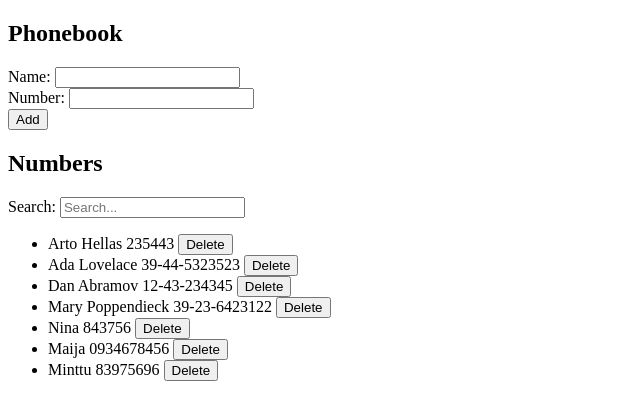
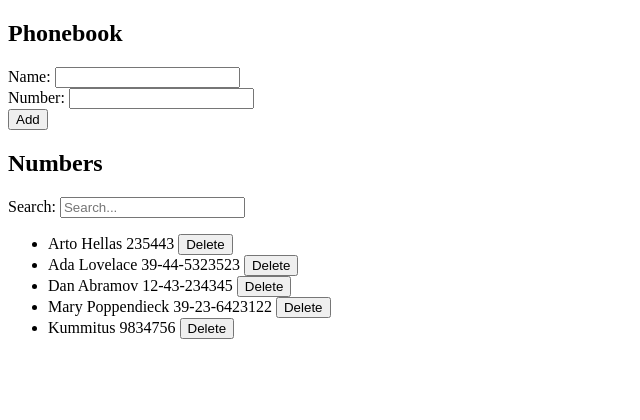
Before and after one commit to nina20126/MOOCFullStack, a React app in the folder Osa 2/puhelinluettelo/: page / in a window 1280 px wide. Shown: the top 420 px of the page, without its empty margins (0-640 px from the left). Built offline with nearby package versions, Linux system fonts and the light colour scheme; data requests are answered from the project's data file; the HTML template or start-up script is replaced by a standard one.

Commit message:
steps 7-9

```diff
--- a/Osa 2/puhelinluettelo/db.json
+++ b/Osa 2/puhelinluettelo/db.json
@@ -21,19 +21,9 @@
       "id": 4
     },
     {
-      "name": "Nina",
-      "number": "843756",
-      "id": 5
-    },
-    {
-      "name": "Maija",
-      "number": "0934678456",
-      "id": 6
-    },
-    {
-      "name": "Minttu",
-      "number": "83975696",
-      "id": 7
+      "name": "Kummitus",
+      "number": "9834756",
+      "id": 8
     }
   ]
 }
--- a/Osa 2/puhelinluettelo/src/App.jsx
+++ b/Osa 2/puhelinluettelo/src/App.jsx
@@ -1,25 +1,27 @@
-import { useEffect, useState } from "react";
-import Person from "./components/Person";
-import NewPersonForm from "./components/NewPersonForm";
-import Search from "./components/Search";
-import axios from "axios";
+import { useEffect, useState } from "react"
+import Person from "./components/Person"
+import NewPersonForm from "./components/NewPersonForm"
+import Search from "./components/Search"
+import personService from "./services/people"
 
 const App = () => {
-  const [persons, setPersons] = useState([]);
-  const [newName, setNewName] = useState("");
-  const [newNumber, setNewNumber] = useState("");
-  const [searchInput, setSearchInput] = useState("");
+  const [persons, setPersons] = useState([])
+  const [newName, setNewName] = useState("")
+  const [newNumber, setNewNumber] = useState("")
+  const [searchInput, setSearchInput] = useState("")
 
   useEffect(() => {
-    axios
-      .get('http://localhost:3001/persons')
-      .then(response => {
-        setPersons(response.data)
-      })
-  }, [])
+    personService.getAll().then((initialPerson) => {
+      setPersons(initialPerson);
+    })
+    .catch((error) => {
+      console.error("Error fetching data:", error)
+    })
+
+  }, []);
 
   const addPerson = (event) => {
-    event.preventDefault();
+    event.preventDefault()
     const personObject = {
       name: newName,
       number: newNumber,
@@ -29,27 +31,58 @@ const App = () => {
     const findName = allNames.includes(newName);
 
     if (findName) {
-      alert(`${newName} is already added to phonebook `);
+      alert(`${newName} is already added to phonebook `)
     } else {
-      setPersons(persons.concat(personObject));
+      personService.create(personObject)
+      .then((returnedPerson) => {
+        setPersons(persons.concat(returnedPerson));
+        clearForm();
+      })
+      .catch((error) => {
+        console.error("Error creating person:", error);
+        // Handle the error as needed, e.g., set an error state, display an error message, etc.
+      })
+
     }
-    setNewName("");
-    setNewNumber("");
+  };
+
+  const clearForm = () => {
+    setNewName("")
+    setNewNumber("")
   };
 
   const handleNameChange = (event) => {
-    setNewName(event.target.value);
+    setNewName(event.target.value)
   };
 
   const handleNumberChange = (event) => {
-    setNewNumber(event.target.value);
+    setNewNumber(event.target.value)
   };
 
   const handleSearch = (event) => {
-    event.preventDefault();
-    const searchValue = event.target.value;
-    const searchValueLower = searchValue.toLowerCase();
+    event.preventDefault()
+    const searchValue = event.target.value
+    const searchValueLower = searchValue.toLowerCase()
     setSearchInput(searchValueLower);
+  };
+
+  const deleteObject = (name, id) => {
+    const confirmDelete = window.confirm(
+      `Do you want to delete person ${name}?`
+    )
+
+    if (confirmDelete) {
+      personService
+        .deletePerson(id)
+        .then(() => {
+          const updatedPersons = persons.filter((person) => person.id !== id)
+          setPersons(updatedPersons);
+          console.log("Deleted");
+        })
+        .catch((error) => {
+          console.error("Error deleting person:", error)
+        });
+    }
   };
 
   return (
@@ -65,7 +98,11 @@ const App = () => {
 
       <h2>Numbers</h2>
       <Search handleSearch={handleSearch} searchInput={searchInput} />
-      <Person persons={persons} searchInput={searchInput} />
+      <Person
+        persons={persons}
+        searchInput={searchInput}
+        deleteObject={deleteObject}
+      />
     </div>
   );
 };
--- a/Osa 2/puhelinluettelo/src/components/Person.jsx
+++ b/Osa 2/puhelinluettelo/src/components/Person.jsx
@@ -11,7 +11,7 @@ const Person = ({ persons, searchInput, deleteObject }) => {
         .map((person, index) => (
           <li key={index}>
             {person.name} {person.number}{" "}
-            <button onClick={() => deleteObject(person.id)}>Delete</button>
+            <button onClick={() => deleteObject(person.name, person.id)}>Delete</button>
           </li>
         ))}
       </ul>
--- a/Osa 2/puhelinluettelo/src/services/people.js
+++ b/Osa 2/puhelinluettelo/src/services/people.js
@@ -1,5 +1,5 @@
 import axios from "axios";
-const baseUrl = 'http://localhost:3001/person';
+const baseUrl = 'http://localhost:3001/persons';
 
 const getAll = () => {
     const request = axios.get(baseUrl)
```
